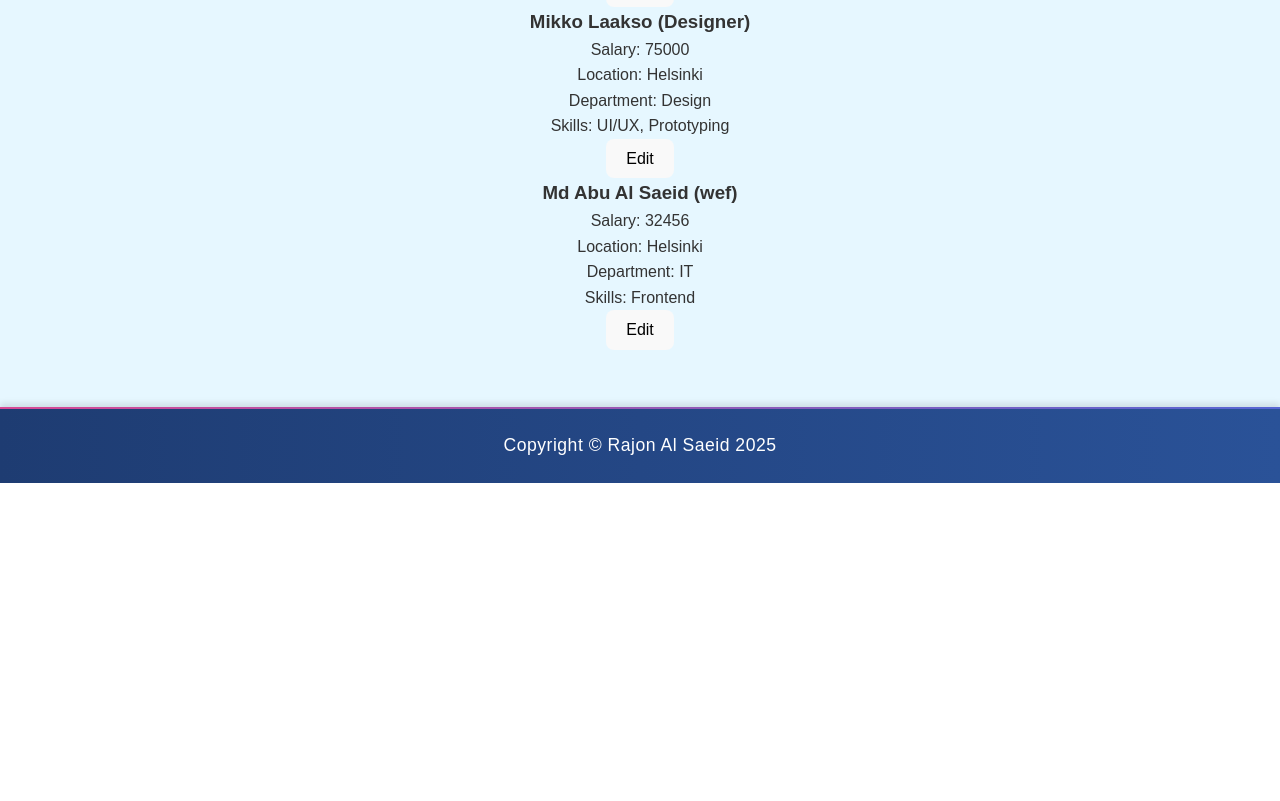
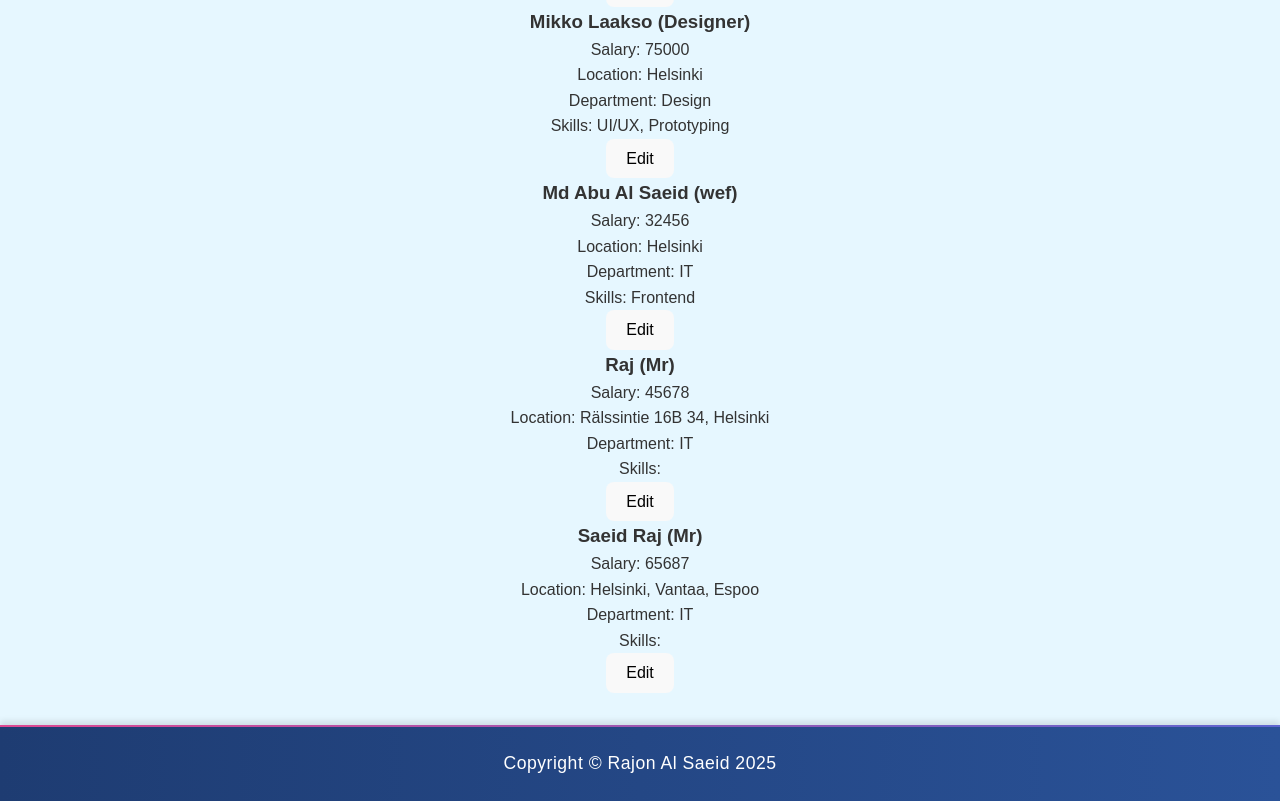
Before and after one commit to AbuAlSaeidRajon/react_demo, a React app: page /person-list in a window 1280 px wide. Shown: the part 418-1219 px from the top of the page. Before the commit the page ends 901 px from the top, so only its background shows below. Built offline with nearby package versions, Linux system fonts and the light colour scheme; data requests are answered from the project's data file; the HTML template or start-up script is replaced by a standard one.

Commit message:
step 6 complete

```diff
--- a/db.json
+++ b/db.json
@@ -46,6 +46,36 @@
       "skills": [
         "Frontend"
       ]
+    },
+    {
+      "id": 1749470426638,
+      "name": "Raj",
+      "title": "Mr",
+      "salary": "45678",
+      "phone": "0451792722",
+      "email": "nrajon5@gmail.com",
+      "animal": "Dog",
+      "startDate": "11.12.2024",
+      "location": "Rälssintie 16B 34, Helsinki",
+      "department": "IT",
+      "skills": [
+        ""
+      ]
+    },
+    {
+      "id": 1749470749520,
+      "name": "Saeid Raj",
+      "title": "Mr",
+      "salary": "65687",
+      "phone": "0451792722",
+      "email": "khann5@gmail.com",
+      "animal": "Lion",
+      "startDate": "11.12.2024",
+      "location": "Helsinki, Vantaa, Espoo",
+      "department": "IT",
+      "skills": [
+        ""
+      ]
     }
   ]
 }
--- a/src/App.jsx
+++ b/src/App.jsx
@@ -1,6 +1,6 @@
 import React, { useEffect, useState } from "react";
-import axios from "axios";
 import { createBrowserRouter, RouterProvider } from "react-router-dom";
+import useAxios from "./hooks/useAxios";
 
 import "./App.css";
 import Root from "./pages/Root";
@@ -12,10 +12,11 @@ import Home from "./pages/Home";
 
 const App = () => {
   const [employees, setEmployees] = useState([]);
+  const { get, post } = useAxios();
 
   const fetchEmployees = async () => {
     try {
-      const res = await axios.get("http://localhost:3001/employees");
+      const res = await get("/employees");
       setEmployees(res.data);
     } catch (error) {
       console.error("Error fetching employees:", error);
@@ -28,8 +29,8 @@ const App = () => {
 
   const handleAddEmployee = async (newEmployee) => {
     try {
-      await axios.post("http://localhost:3001/employees", newEmployee);
-      fetchEmployees(); // or push to state if you want performance
+      await post("/employees", newEmployee);
+      fetchEmployees(); // Refresh after adding
     } catch (error) {
       console.error("Error adding employee:", error);
     }
@@ -49,10 +50,7 @@ const App = () => {
         },
         {
           path: "/person-list",
-          element: <PersonList
-            employees={employees}
-            setEmployees={setEmployees}
-          />
+          element: <PersonList employees={employees} setEmployees={setEmployees} />
         },
       ],
     },
--- /dev/null
+++ b/src/hooks/useAxios.js
@@ -0,0 +1,16 @@
+import axios from "axios";
+
+const useAxios = () => {
+  const baseUrl =
+    import.meta.env.MODE === "production"
+      ? "https://your-render-api.onrender.com"
+      : "http://localhost:3001";
+
+  const get = (url) => axios.get(`${baseUrl}${url}`);
+  const post = (url, data) => axios.post(`${baseUrl}${url}`, data);
+  const patch = (url, data) => axios.patch(`${baseUrl}${url}`, data);
+
+  return { get, post, patch };
+};
+
+export default useAxios;
--- a/src/pages/AddEmployee.jsx
+++ b/src/pages/AddEmployee.jsx
@@ -26,7 +26,6 @@ const AddEmployee = ({ onAddEmployee }) => {
   const handleSubmit = (e) => {
     e.preventDefault();
 
-    // ✅ Validation block here (inside function)
     if (!formData.name || !formData.email) {
       alert("Name and Email are required.");
       return;
@@ -39,7 +38,7 @@ const AddEmployee = ({ onAddEmployee }) => {
     };
 
     onAddEmployee(newEmployee);
-    navigate("/"); // Navigate back to the employee list
+    navigate("/person-list");
   };
 
   return (
--- a/src/pages/PersonList.jsx
+++ b/src/pages/PersonList.jsx
@@ -1,5 +1,5 @@
 import React from "react";
-import PersonCard from "../components/PersonCard"; // Adjust path
+import PersonCard from "../components/Person/PersonCard";
 
 const PersonList = ({ employees, setEmployees }) => {
   const updateEmployee = (updatedEmp) => {
@@ -11,13 +11,17 @@ const PersonList = ({ employees, setEmployees }) => {
   return (
     <div>
       <h1>Employee List</h1>
-      {employees.map((employee) => (
-        <PersonCard
-          key={employee.id}
-          employee={employee}
-          onUpdate={updateEmployee}
-        />
-      ))}
+      {employees.length === 0 ? (
+        <p>No employees found.</p>
+      ) : (
+        employees.map((employee) => (
+          <PersonCard
+            key={employee.id}
+            employee={employee}
+            onUpdate={updateEmployee}
+          />
+        ))
+      )}
     </div>
   );
 };
```
Also changed, not shown: src/components/Person/PersonCard.module.css (added, +36 -0 lines), src/components/Person/PersonCard.jsx (renamed from src/components/PersonCard.jsx).
